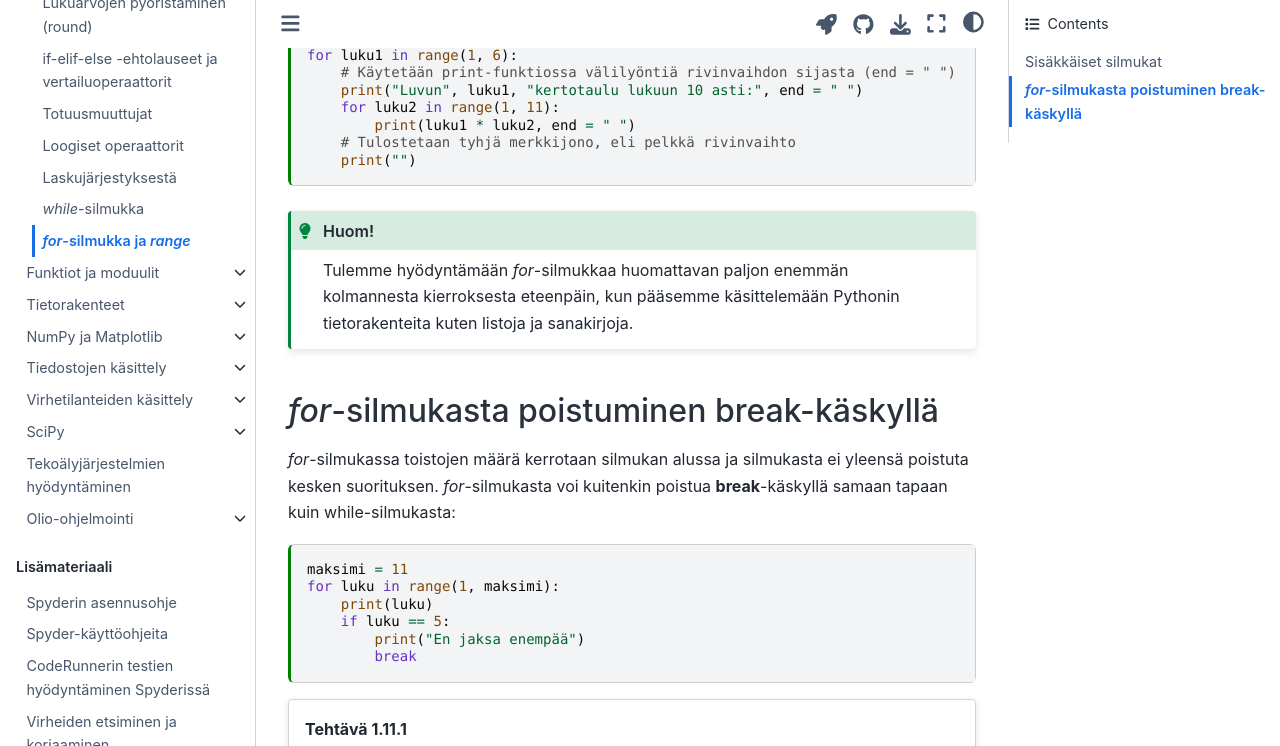
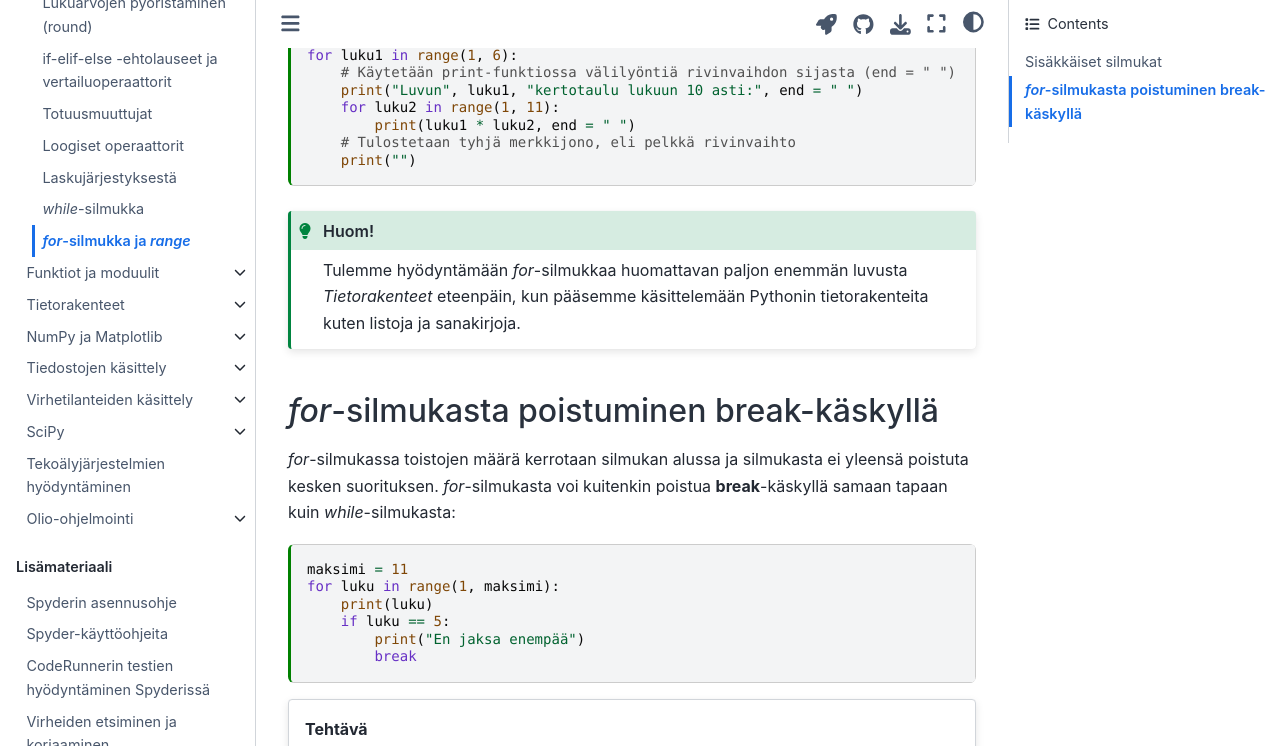
Before and after one commit to elina-ruha/CHEM-ohjelmointikurssikirja-test, a Jupyter Book: the page built from book/perusteet/for-range.md, in a window 1280 px wide and 900 px high, scrolled down 1336 px, cut to the strip 0-746 px from the top of the window. Built offline with Jupyter Book 1.0.4 settings and Sphinx 7.4.7 and the Sphinx Book theme 1.1.4, drawn with Linux system fonts in a browser that asks for light colours; comment, search, counter and statistics services are not loaded.

Commit message:
Update for-range.md

````diff
--- a/book/perusteet/for-range.md
+++ b/book/perusteet/for-range.md
@@ -65,12 +65,12 @@ for luku1 in range(1, 6):
 ```
 :::{admonition} Huom!
 :class: tip
-Tulemme hyödyntämään *for*-silmukkaa huomattavan paljon enemmän kolmannesta kierroksesta eteenpäin, kun pääsemme
+Tulemme hyödyntämään *for*-silmukkaa huomattavan paljon enemmän luvusta *Tietorakenteet* eteenpäin, kun pääsemme
 käsittelemään Pythonin tietorakenteita kuten listoja ja sanakirjoja.
 :::
 ## *for*-silmukasta poistuminen break-käskyllä
 *for*-silmukassa toistojen määrä kerrotaan silmukan alussa ja silmukasta ei yleensä poistuta kesken suorituksen.
-*for*-silmukasta voi kuitenkin poistua **break**-käskyllä samaan tapaan kuin while-silmukasta:
+*for*-silmukasta voi kuitenkin poistua **break**-käskyllä samaan tapaan kuin *while*-silmukasta:
 ```{code-cell} ipython3
 maksimi = 11
 for luku in range(1, maksimi):
@@ -79,7 +79,7 @@ for luku in range(1, maksimi):
         print("En jaksa enempää")
         break
 ```
-:::::{card} Tehtävä 1.11.1
+:::::{card} Tehtävä
 ::::{question}
 :type: multiple-choice
 :variant: single-select
````
